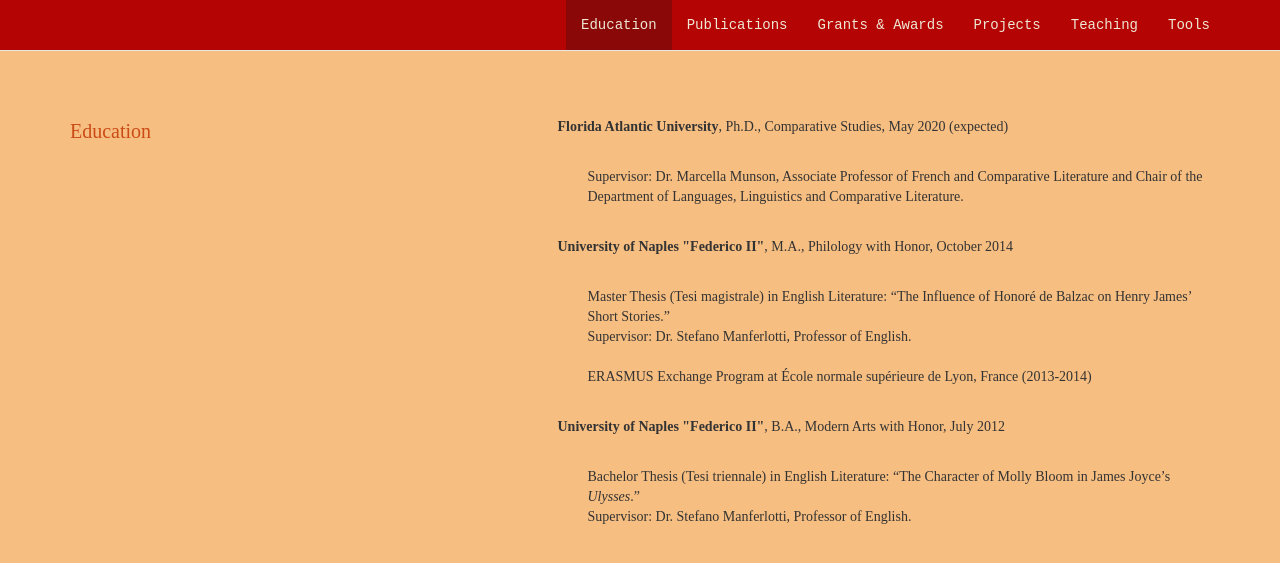
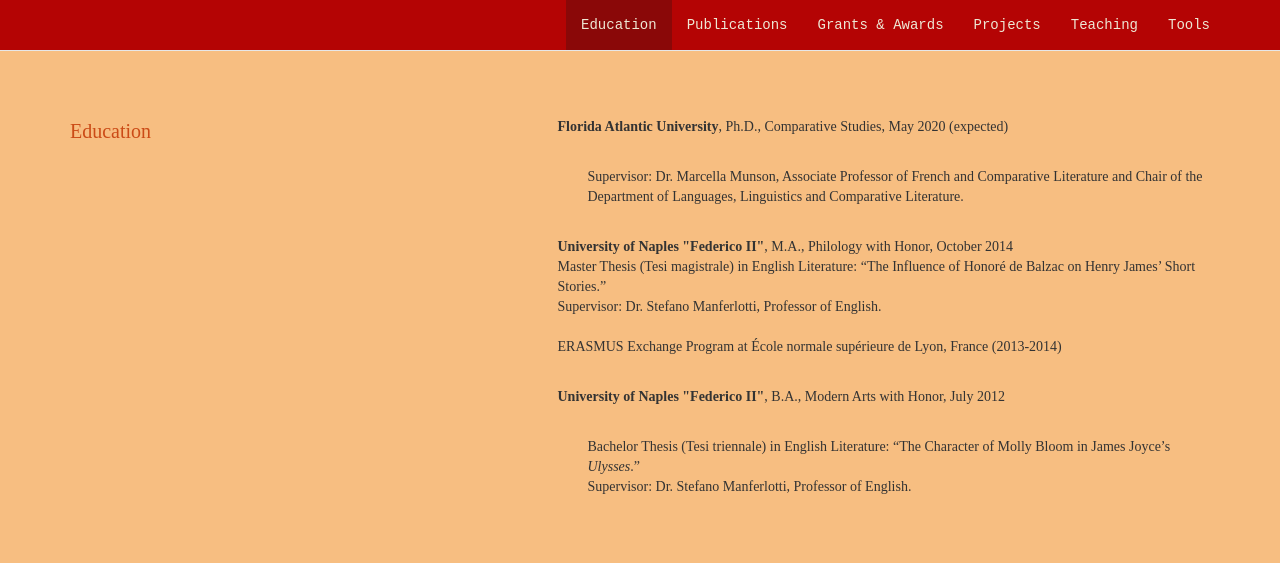
Before and after one commit to vivianapezzullo/nolauren.github.io, a Jekyll site: the page index.html, which Jekyll copies as it is, in a window 1280 px wide and 900 px high, scrolled down 893 px. Shown: the top 563 px of the window. Built offline with Jekyll 4.4.1, drawn with Linux system fonts in a browser that asks for light colours; nearby versions of some CDN libraries.

Commit message:
Update index.html

```diff
--- a/index.html
+++ b/index.html
@@ -133,7 +133,7 @@
                     <p class="text-left" style="margin-bottom:30px;"><b>Florida Atlantic University</b>, Ph.D., Comparative Studies, May 2020 (expected) <br>
                                         <p class="text-left" style="margin-bottom:30px; margin-left:30px;"> Supervisor: Dr. Marcella Munson, Associate Professor of French and Comparative Literature and Chair of the Department of Languages, Linguistics and Comparative Literature. <p>
                     <p class="text-left" style="margin-bottom:30px;"><b>University of Naples "Federico II"</b>, M.A.,  Philology with Honor, October 2014<br>
-                    <p class="text-left" style="margin-bottom:30px; margin-left:30px;">
+                    <style="margin-left:30px;">
                     Master Thesis (Tesi magistrale) in English Literature: “The Influence of Honoré de Balzac on Henry James’ Short Stories.” <br>
                         Supervisor: Dr. Stefano Manferlotti, Professor of English. <br> <br>
                         ERASMUS Exchange Program at École normale supérieure de Lyon, France (2013-2014) </p>
```
